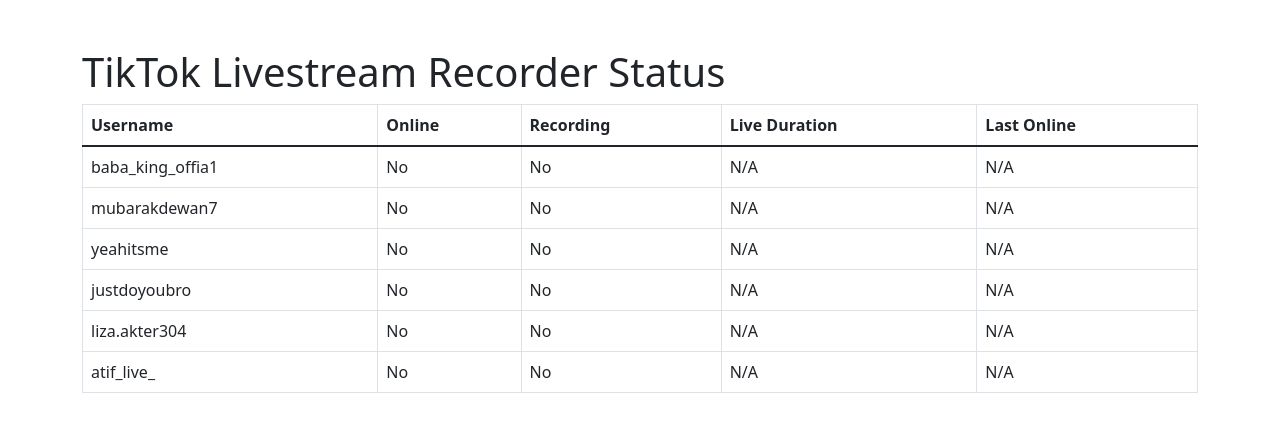
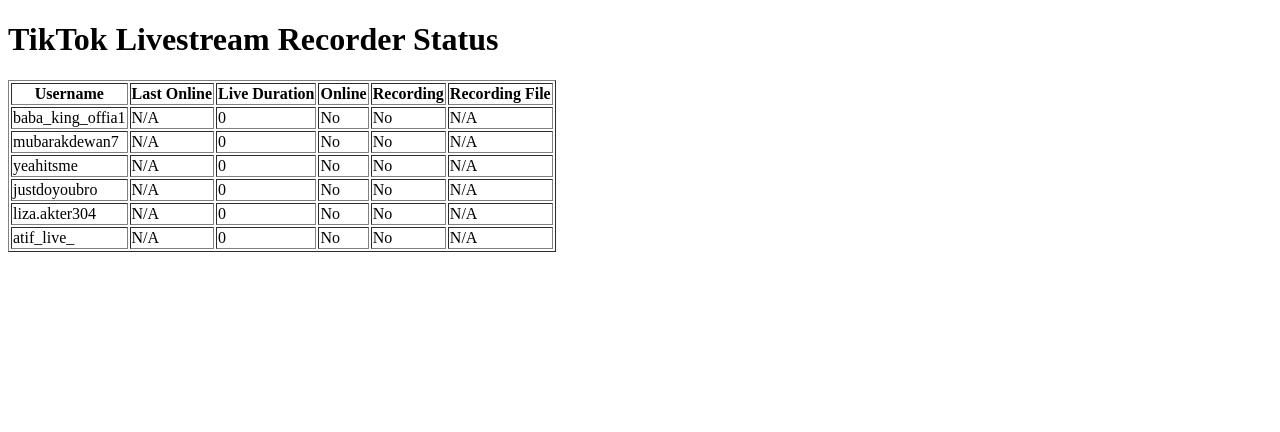
Before and after one commit to rohro1/tiktok-livestream-recorder, a Flask app: page /status in a window 1280 px wide. Shown: the top 432 px of the page. Run offline with Flask 3, Linux system fonts and the light colour scheme; some libraries are stand-ins or nearby versions.

Commit message:
Force update all files

```diff
--- a/requirements.txt
+++ b/requirements.txt
@@ -31,3 +31,4 @@ protobuf!=3.20.0,!=3.20.1,!=4.21.0,!=4.21.1,!=4.21.2,!=4.21.3,!=4.21.4,!=4.21.5,
 pyparsing<4,>=3.0.4
 pyasn1>=0.1.3
 oauthlib>=3.0.0
+proto-plus<2.0.0,>=1.22.3
--- a/templates/status.html
+++ b/templates/status.html
@@ -4,33 +4,32 @@
     <meta charset="UTF-8">
     <meta name="viewport" content="width=device-width, initial-scale=1.0">
     <title>Status Page</title>
-    <link rel="stylesheet" href="https://cdnjs.cloudflare.com/ajax/libs/bootstrap/5.1.3/css/bootstrap.min.css">
 </head>
 <body>
-    <div class="container mt-5">
     <h1>TikTok Livestream Recorder Status</h1>
-        <table class="table table-bordered">
+    <table border="1">
         <thead>
             <tr>
                 <th>Username</th>
+                <th>Last Online</th>
+                <th>Live Duration</th>
                 <th>Online</th>
                 <th>Recording</th>
-                    <th>Live Duration</th>
-                    <th>Last Online</th>
+                <th>Recording File</th>
             </tr>
         </thead>
         <tbody>
             {% for row in rows %}
                 <tr>
                     <td>{{ row.username }}</td>
+                    <td>{{ row.last_online }}</td>
+                    <td>{{ row.live_duration }}</td>
                     <td>{{ 'Yes' if row.online else 'No' }}</td>
                     <td>{{ 'Yes' if row.recording else 'No' }}</td>
-                    <td>{{ row.live_duration if row.live_duration > 0 else 'N/A' }}</td>
-                    <td>{{ row.last_online }}</td>
+                    <td>{{ row.recording_file or 'N/A' }}</td>
                 </tr>
             {% endfor %}
         </tbody>
     </table>
-    </div>
 </body>
 </html>
```
Lines whose indentation alone changed are shown as unchanged.
